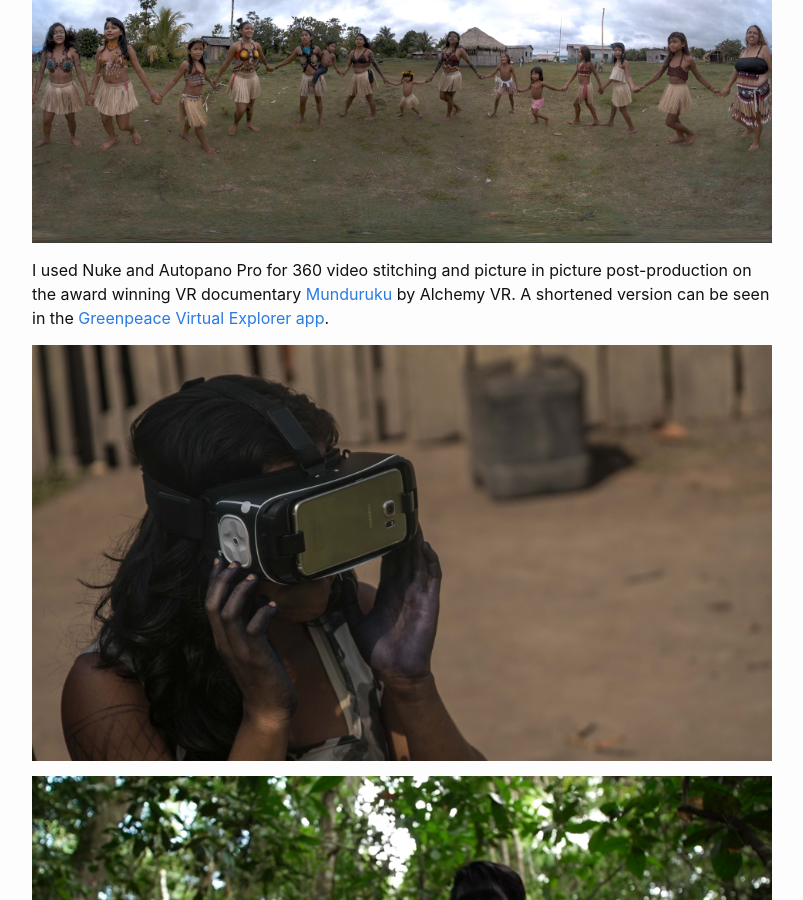
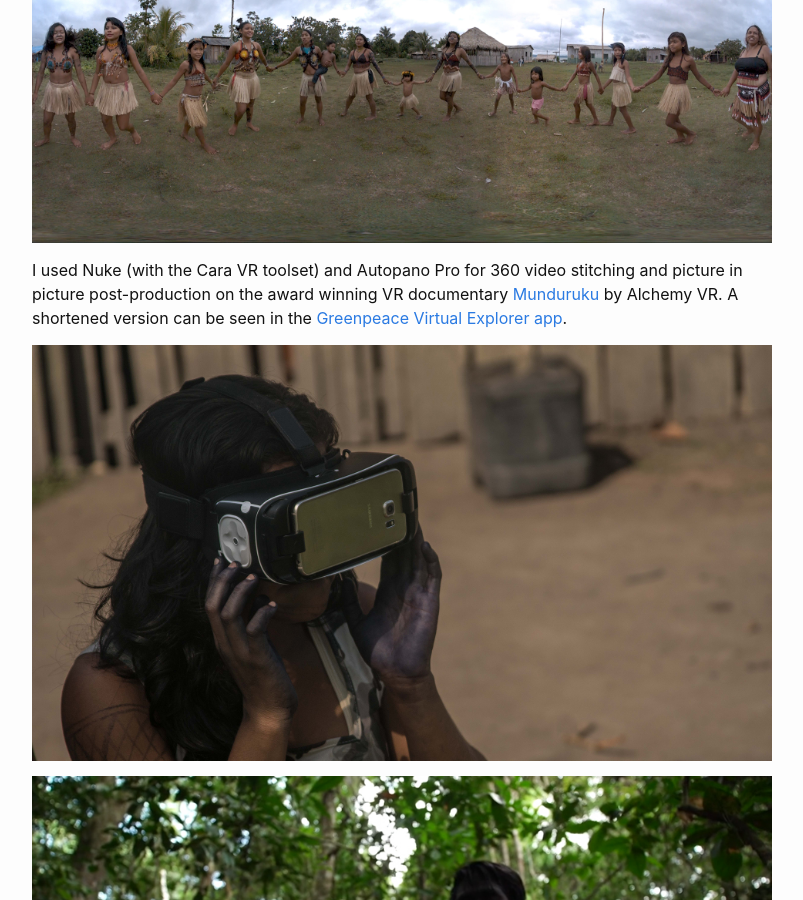
Before and after one commit to matt-arneil/matt-arneil.github.io, a Jekyll site: the page built from _posts/2017-01-01-munduruku.md, in a window 1280 px wide and 900 px high, scrolled down 365 px. Shown: the whole window, without its empty margins (238-1041 px from the left). Built offline with Jekyll 4.4.1, drawn with Linux system fonts in a browser that asks for light colours.

Commit message:
update munduruku toolset

```diff
--- a/_posts/2017-01-01-munduruku.md
+++ b/_posts/2017-01-01-munduruku.md
@@ -6,7 +6,7 @@ categories: work
 
 <a href="{{site.url}}/work/2017/01/01/munduruku.html"><img src="{{site.url}}/assets/img/Munduruku.jpg" alt="Munduruku" /></a>
 
-I used Nuke and Autopano Pro for 360 video stitching and picture in picture post-production on the award winning VR documentary <a href="https://alchemyimmersive.com/productions/munduruku/" target="blank">Munduruku</a> by Alchemy VR.
+I used Nuke (with the Cara VR toolset) and Autopano Pro for 360 video stitching and picture in picture post-production on the award winning VR documentary <a href="https://alchemyimmersive.com/productions/munduruku/" target="blank">Munduruku</a> by Alchemy VR.
 A shortened version can be seen in the <a href="https://itunes.apple.com/gb/app/greenpeace-virtual-explorer/id1205140763?mt=8" target="blank">Greenpeace Virtual Explorer app</a>.
 
 
```
